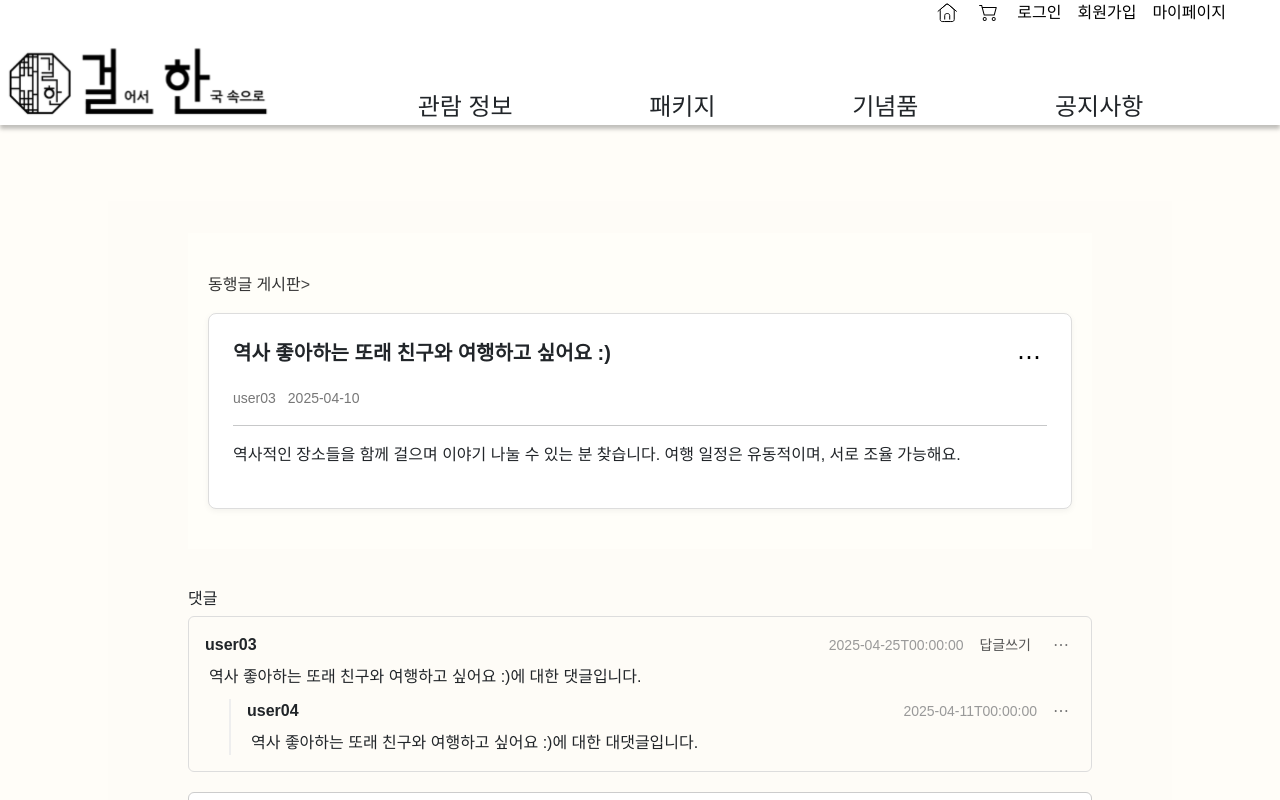
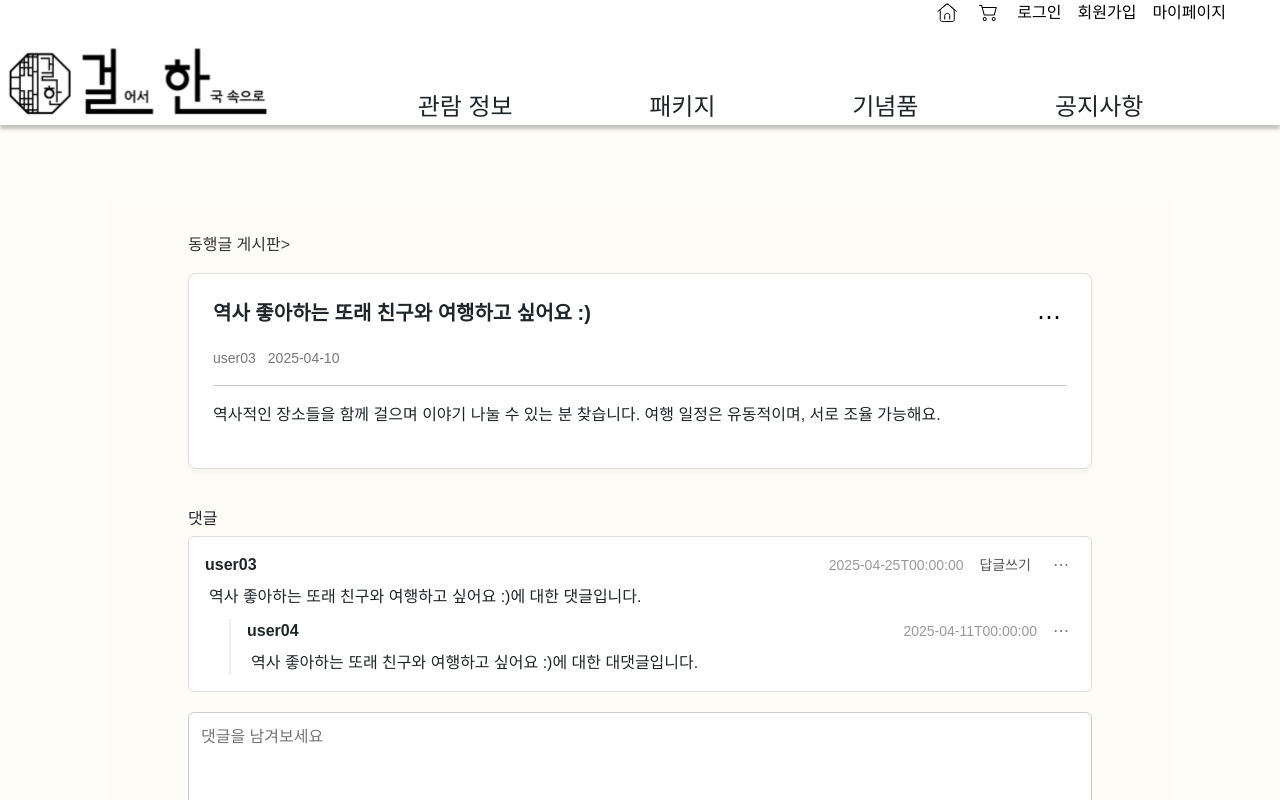
Before and after one commit to swcamp-be15-baksal/be15-2nd-baksal-gulhan-fe, a Vue app: page /board/1 in a window 1280 px wide. Shown: the top 800 px of the page. Built offline with nearby package versions, Linux system fonts and the light colour scheme; a web font is replaced by a local one.

Commit message:
Fix: 동행글 페이지 수정 #31

```diff
--- a/src/features/travelmatepost/components/TmpCommentList.vue
+++ b/src/features/travelmatepost/components/TmpCommentList.vue
@@ -147,6 +147,7 @@ const onDelete = (commentId) => {
   padding: 16px;
   margin-bottom: 20px;
   border-radius: 6px;
+  background-color: white;
 }
 
 .comment-header {
@@ -203,14 +204,15 @@ const onDelete = (commentId) => {
   display: flex;
   flex-direction: column;
   z-index: 100;
+  min-width: 80px;
 }
 
 .dropdown-menu button {
   width: 100%;
-  padding: 6px 12px;
+  padding: 6px 1px;
   background: none;
   border: none;
-  text-align: left;
+  text-align: center;
   font-size: 0.75rem;
   cursor: pointer;
 }
@@ -245,7 +247,7 @@ textarea {
   display: flex;
   justify-content: flex-end;
   margin-top: 8px;
-  gap: 10px;
+  gap: 2px;
 }
 
 .cancel-btn,
--- a/src/features/travelmatepost/components/TmpDetailContent.vue
+++ b/src/features/travelmatepost/components/TmpDetailContent.vue
@@ -62,12 +62,12 @@ const onDelete = () => {
 </script>
 
 <style scoped>
-.detail-container {
-  max-width: 1200px;
-  margin: 0 auto;
-  padding: 40px 20px;
-  background-color: #fffef9;
-  box-sizing: border-box;
+.post-box {
+  border: 1px solid #ddd;
+  padding: 16px;
+  margin-bottom: 20px;
+  border-radius: 6px;
+  background-color: white;
 }
 
 .breadcrumb {
@@ -123,6 +123,7 @@ const onDelete = () => {
   display: flex;
   flex-direction: column;
   z-index: 100;
+  min-width: 100px;
 }
 
 .dropdown-menu button {
```
